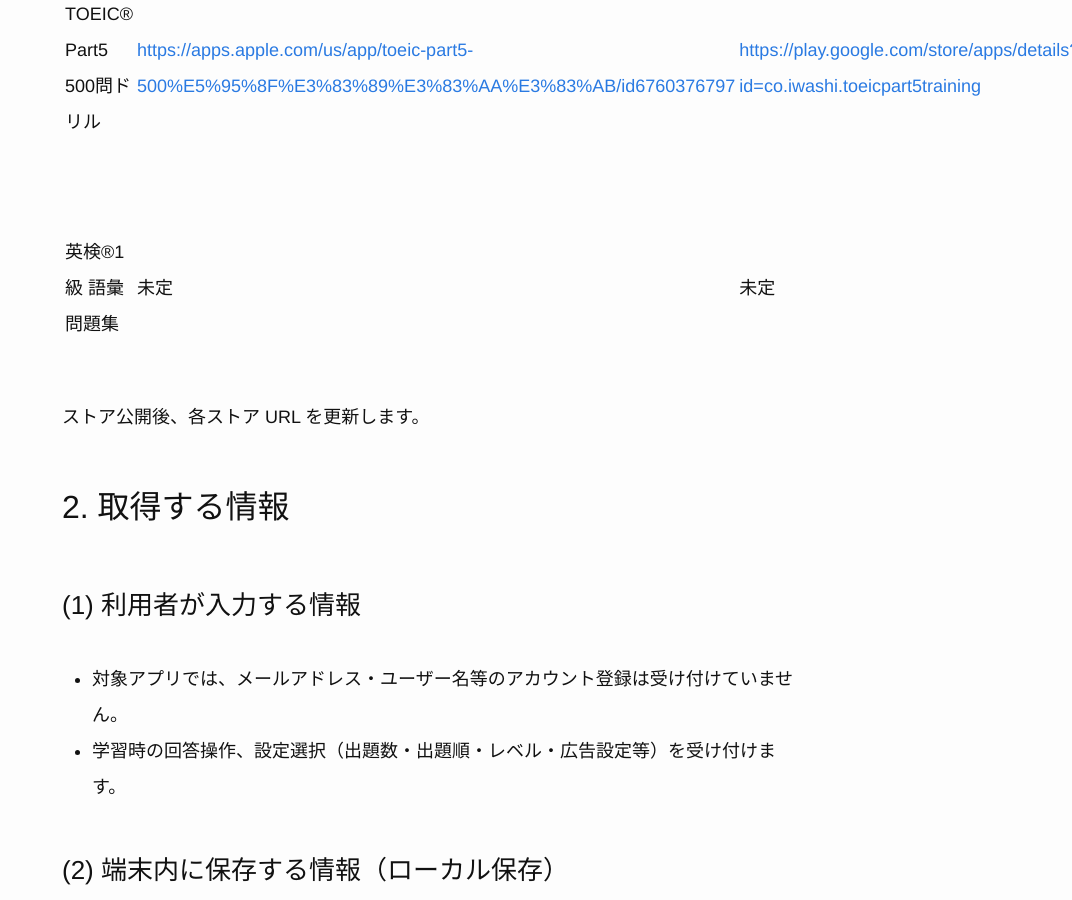
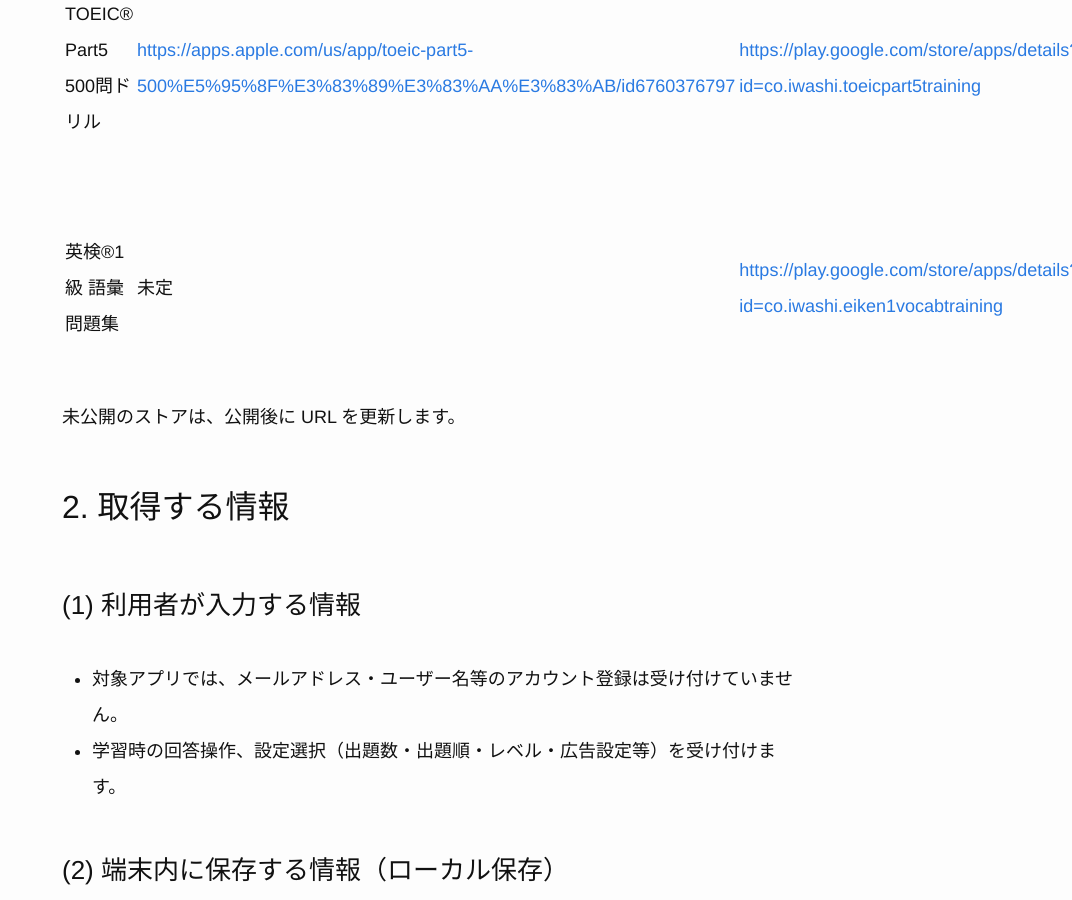
Before and after one commit to iwashi/iwashi.github.io, a Jekyll site: the page built from privacy-policy.md, in a window 1280 px wide and 900 px high, scrolled down 780 px. Shown: the whole window, without its empty margins (208-1280 px from the left). Built offline with Jekyll 4.4.1, drawn with Linux system fonts in a browser that asks for light colours.

Commit message:
Update privacy policy for EIKEN Android release

```diff
--- a/privacy-policy.md
+++ b/privacy-policy.md
@@ -20,9 +20,9 @@ iwashi（以下「当方」）は、当方が提供する iOS/Android 向けア
 | アプリ名 | iOSストアURL | AndroidストアURL | 広告利用 |
 | --- | --- | --- | --- |
 | TOEIC® Part5 500問ドリル | [https://apps.apple.com/us/app/toeic-part5-500%E5%95%8F%E3%83%89%E3%83%AA%E3%83%AB/id6760376797](https://apps.apple.com/us/app/toeic-part5-500%E5%95%8F%E3%83%89%E3%83%AA%E3%83%AB/id6760376797) | [https://play.google.com/store/apps/details?id=co.iwashi.toeicpart5training](https://play.google.com/store/apps/details?id=co.iwashi.toeicpart5training) | あり（AdMob バナー広告・リワード広告） |
-| 英検®1級 語彙問題集 | 未定 | 未定 | あり（AdMob バナー広告・リワード広告） |
+| 英検®1級 語彙問題集 | 未定 | [https://play.google.com/store/apps/details?id=co.iwashi.eiken1vocabtraining](https://play.google.com/store/apps/details?id=co.iwashi.eiken1vocabtraining) | あり（AdMob バナー広告・リワード広告） |
 
-ストア公開後、各ストア URL を更新します。
+未公開のストアは、公開後に URL を更新します。
 
 ## 2. 取得する情報
 
```
